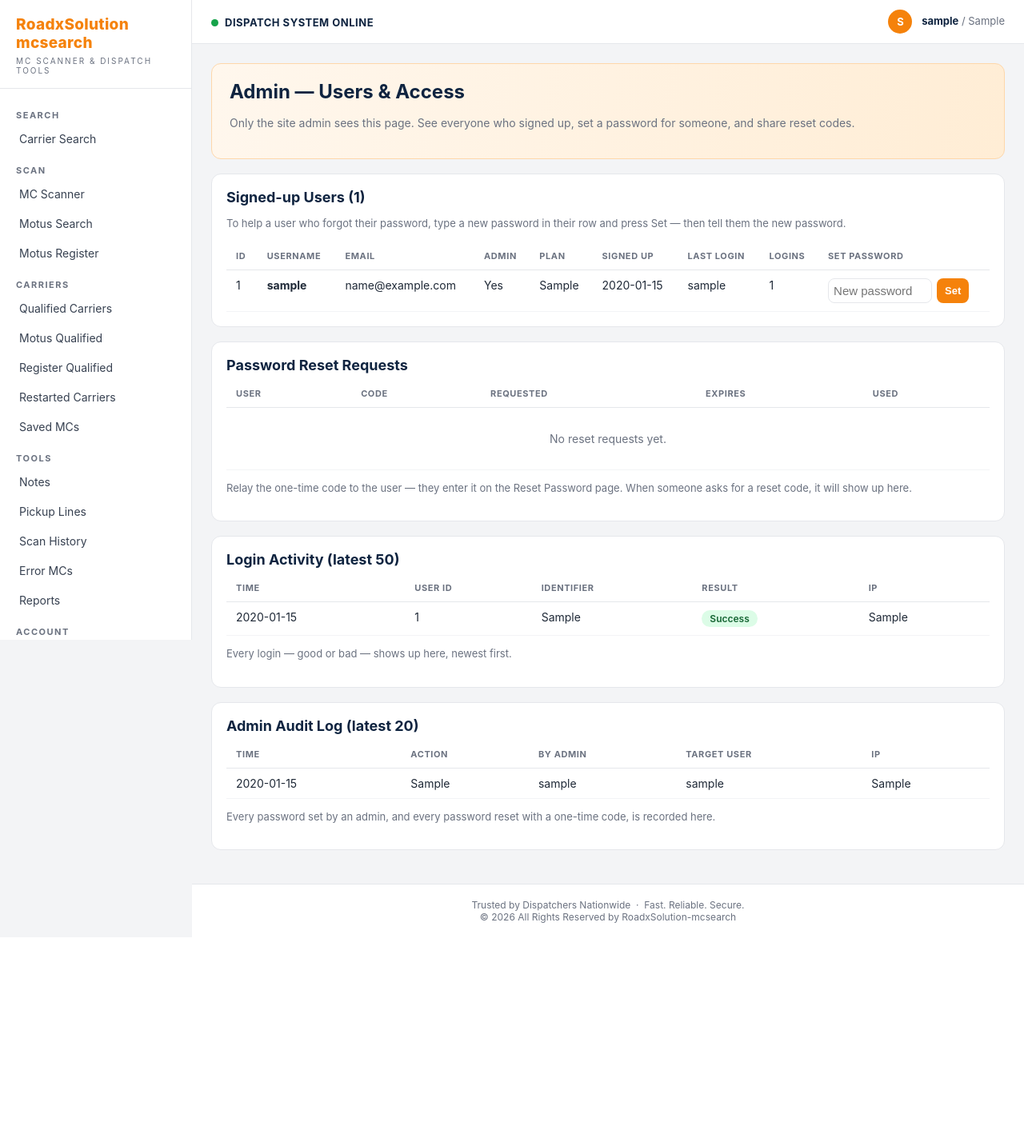
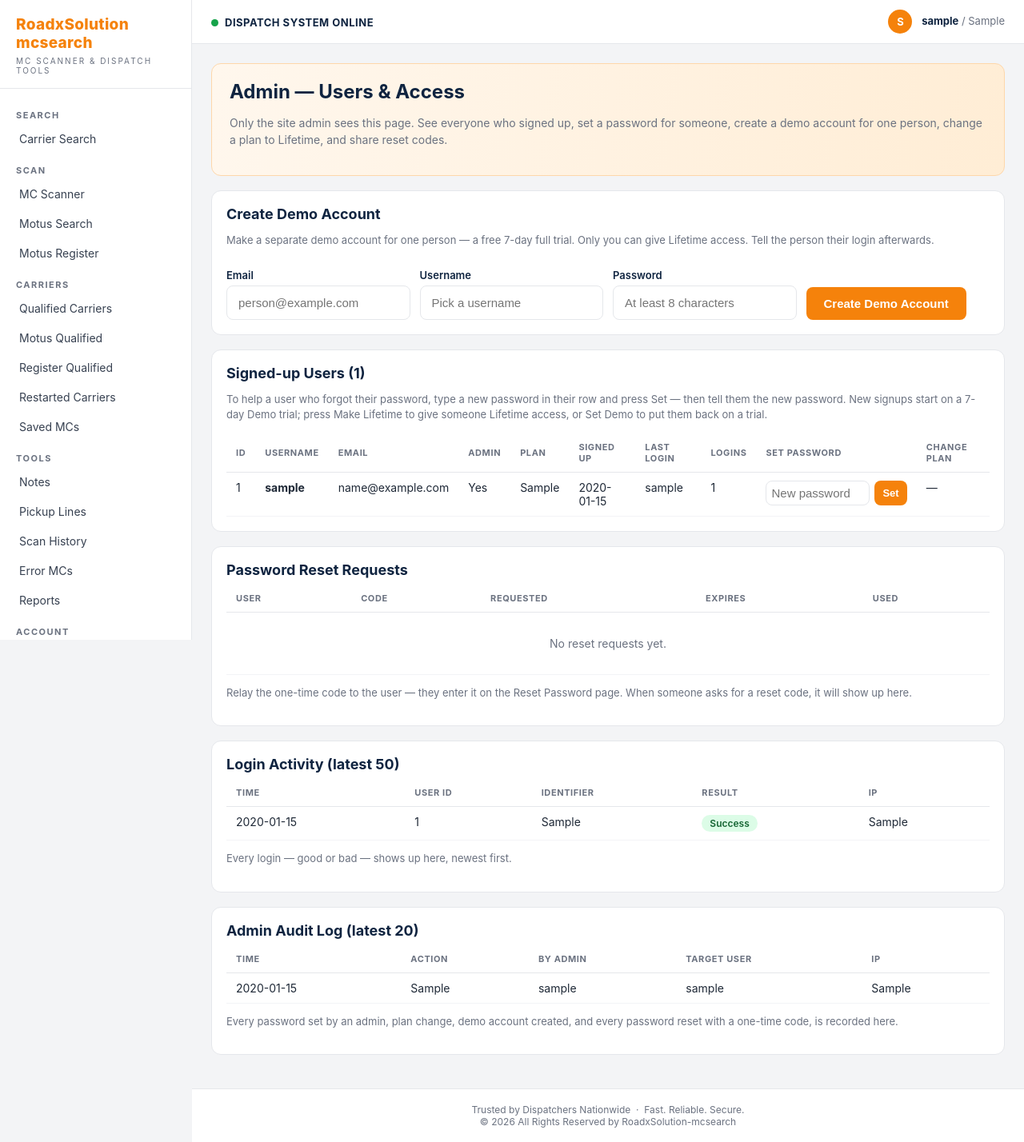
Before and after one commit to zackalbert12/roadxsolution-mcsearch, a Flask app: page /admin in a window 1280 px wide. Shown: the whole page at 80% size. Before the commit the page ends 1154 px from the top, so only its background shows below. Run offline with Flask 3, Linux system fonts and the light colour scheme; the visitor is signed in with stand-in values (Sample User, id 1); tables that the repository leaves empty hold one stand-in row (values such as "Sample post"); data that the repository does not hold is empty.

Commit message:
Demo accounts: new signups get a 7-day full trial; only the admin can give Lifetime access — admin can create demo accounts and switch plans from the Admin page; expired demos are blocked from scans and Motus runs

```diff
--- a/app.py
+++ b/app.py
@@ -64,6 +64,56 @@ def now_str():
 
 def now_time():
     return datetime.now().strftime("%H:%M:%S")
+
+
+# ---------------------------------------------------------------- demo trials
+# A new signup gets a 7-day full trial (plan 'Demo'). Only the admin can
+# give Lifetime access. The trial is derived from plan + created_at — no
+# schema change. Timestamps are naive local time, same as now_str().
+DEMO_TRIAL_DAYS = 7
+DEMO_EXPIRED_MESSAGE = ("Your 7-day demo trial has ended. Ask the site "
+                        "admin for Lifetime access.")
+
+
+def _demo_status(user):
+    """(expired, days_left) for a Demo-plan account.
+
+    Lifetime users and the admin never expire: (False, None). days_left is
+    the whole days remaining in the trial, rounded up, so the last day
+    still reads as 1 day left."""
+    try:
+        plan = user["plan"]
+        is_admin = user["is_admin"]
+        created = user["created_at"]
+    except (KeyError, TypeError, IndexError):
+        return (False, None)
+    if is_admin or plan != "Demo":
+        return (False, None)
+    try:
+        created_dt = datetime.strptime(created, "%Y-%m-%d %H:%M:%S")
+    except (TypeError, ValueError):
+        return (False, None)
+    remaining = created_dt + timedelta(days=DEMO_TRIAL_DAYS) - datetime.now()
+    if remaining.total_seconds() <= 0:
+        return (True, 0)
+    days_left = remaining.days + (1 if remaining.seconds else 0)
+    return (False, days_left)
+
+
+def _demo_expired_for(user_id):
+    """Re-read a user from the DB and say whether their demo has expired.
+    Used by background threads, which must stop mid-run when a trial ends."""
+    conn = store.connect()
+    try:
+        row = conn.execute(
+            "SELECT plan, created_at, is_admin FROM users WHERE id=?",
+            (user_id,)).fetchone()
+    finally:
+        conn.close()
+    if not row:
+        return True
+    expired, _ = _demo_status(dict(row))
+    return expired
 
 
 # ---------------------------------------------------------------- security
@@ -437,6 +487,11 @@ def run_scan(user_id, scan_db_id, scan_id, start_mc, end_mc, cargo_types):
             for chunk_start in range(0, len(mcs), 10):
                 if stop.is_set():
                     break
+                # A demo trial can end while a scan is running — stop the
+                # run instead of letting it keep checking for free.
+                if _demo_expired_for(user_id):
+                    stop.set()
+                    break
                 chunk = mcs[chunk_start:chunk_start + 10]
                 futs = {ex.submit(_safe_check_mc, mc, cargo_types): mc
                         for mc in chunk}
@@ -515,6 +570,11 @@ def run_motus(user_id, run_db_id, kind, usdots, cargo_types):
                 max_workers=SCAN_WORKERS) as ex:
             for chunk_start in range(0, len(usdots), 10):
                 if stop.is_set():
+                    break
+                # A demo trial can end while a run is going — stop the run
+                # instead of letting it keep checking for free.
+                if _demo_expired_for(user_id):
+                    stop.set()
                     break
                 chunk = usdots[chunk_start:chunk_start + 10]
                 futs = {ex.submit(_safe_check_usdot, u, cargo_types): u
@@ -873,11 +933,13 @@ def login():
                 else:
                     # C1: signup NEVER creates an admin. The admin account
                     # comes only from ROAD_ADMIN_EMAIL / ROAD_ADMIN_PASSWORD.
+                    # A new signup is a 7-day demo trial (plan 'Demo');
+                    # only the admin can give Lifetime access.
                     conn.execute(
                         "INSERT INTO users (email, username, password_hash, is_admin,"
-                        " created_at) VALUES (?,?,?,?,?)",
+                        " plan, created_at) VALUES (?,?,?,?,?,?)",
                         (email, username, generate_password_hash(password),
-                         0, now_str()))
+                         0, "Demo", now_str()))
                     conn.commit()
                     user = conn.execute(
                         "SELECT * FROM users WHERE email=?", (email,)).fetchone()
@@ -1024,13 +1086,16 @@ def dashboard():
         totals = conn.execute(
             "SELECT COUNT(*) c, SUM(qualified) q FROM scans WHERE user_id=?",
             (user["id"],)).fetchone()
+        demo_expired, demo_days_left = _demo_status(user)
         return render_template(
             "dashboard.html", user=user, settings=settings,
             scan=dict(scan) if scan else None,
             log=[dict(r) for r in log],
             total_scanned=totals["c"] or 0,
             commodities=commodity_names(),
-            running=user["id"] in RUNNING_SCANS)
+            running=user["id"] in RUNNING_SCANS,
+            demo_expired=demo_expired,
+            demo_days_left=demo_days_left)
     finally:
         conn.close()
 
@@ -1089,6 +1154,10 @@ def api_status():
 @login_required
 def api_start_scan():
     user = current_user()
+    expired, _ = _demo_status(user)
+    if expired:
+        return jsonify({"ok": False,
+                        "error": DEMO_EXPIRED_MESSAGE}), 403
     # H5: at most 10 scan starts per user per hour.
     if _rate_limited(("scan", user["id"]), 10, 3600):
         return jsonify({"ok": False,
@@ -1156,6 +1225,10 @@ def api_resume_scan():
     user = current_user()
     if user["id"] in RUNNING_SCANS:
         return jsonify({"ok": False, "error": "A scan is already running."}), 400
+    expired, _ = _demo_status(user)
+    if expired:
+        return jsonify({"ok": False,
+                        "error": DEMO_EXPIRED_MESSAGE}), 403
     conn = store.connect()
     try:
         scan = conn.execute(
@@ -1345,6 +1418,10 @@ def motus_register_search():
 def _motus_page(kind, title):
     user = current_user()
     if request.method == "POST":
+        expired, _ = _demo_status(user)
+        if expired:
+            flash(DEMO_EXPIRED_MESSAGE)
+            return redirect(request.path)
         # H5: at most 10 Motus runs per user per hour.
         if _rate_limited(("motus", user["id"]), 10, 3600):
             flash("Too many Motus runs started — try again later.")
@@ -1890,6 +1967,81 @@ def admin_set_password():
     return redirect(url_for("admin_page"))
 
 
+@app.route("/admin/set-plan", methods=["POST"])
+@admin_required
+def admin_set_plan():
+    """Give a user Lifetime access or put them back on a Demo trial.
+
+    The admin account itself always stays Lifetime. A plan change takes
+    effect on the user's next request — plans are read fresh from the
+    database on every request, so no session invalidation is needed."""
+    admin = current_user()
+    uid = request.form.get("user_id")
+    plan = (request.form.get("plan") or "").strip()
+    try:
+        uid_int = int(uid) if uid else None
+    except (TypeError, ValueError):
+        uid_int = None
+    if not uid_int or plan not in ("Demo", "Lifetime"):
+        flash("Select a user and a plan (Demo or Lifetime).")
+        return redirect(url_for("admin_page"))
+    conn = store.connect()
+    try:
+        target = conn.execute("SELECT id, is_admin FROM users WHERE id=?",
+                              (uid_int,)).fetchone()
+        if not target:
+            flash("No such user.")
+            return redirect(url_for("admin_page"))
+        if target["is_admin"]:
+            flash("The admin account stays Lifetime.")
+            return redirect(url_for("admin_page"))
+        conn.execute("UPDATE users SET plan=? WHERE id=?", (plan, uid_int))
+        conn.commit()
+    finally:
+        conn.close()
+    _log_admin_action(admin["id"], uid_int,
+                      "admin_set_plan_%s" % plan.lower())
+    flash("Plan updated to %s." % plan)
+    return redirect(url_for("admin_page"))
+
+
+@app.route("/admin/create-user", methods=["POST"])
+@admin_required
+def admin_create_user():
+    """Create a demo account for one person — same rules as signup.
+
+    The account is always plan 'Demo' (a 7-day full trial) and never an
+    admin. The admin shares the login with the person afterwards."""
+    admin = current_user()
+    email = (request.form.get("email") or "").strip().lower()[:254]
+    username = (request.form.get("username") or "").strip()[:50]
+    password = request.form.get("password") or ""
+    if not email or not username or \
+            len(password) < MIN_PASSWORD_LEN or len(password) > 128:
+        flash("Email, username and a password of %d–128 characters are"
+              " required." % MIN_PASSWORD_LEN)
+        return redirect(url_for("admin_page"))
+    conn = store.connect()
+    try:
+        if conn.execute("SELECT id FROM users WHERE email=? OR username=?",
+                        (email, username)).fetchone():
+            flash("An account with this email or username already exists.")
+            return redirect(url_for("admin_page"))
+        cur = conn.execute(
+            "INSERT INTO users (email, username, password_hash, is_admin,"
+            " plan, created_at) VALUES (?,?,?,?,?,?)",
+            (email, username, generate_password_hash(password), 0, "Demo",
+             now_str()))
+        conn.commit()
+        new_id = cur.lastrowid
+    finally:
+        conn.close()
+    _log_admin_action(admin["id"], new_id, "admin_create_demo_user")
+    flash("Demo account created for %s — share the login with them."
+          % username)
+    return redirect(url_for("admin_page"))
+
+
 # ---------------------------------------------------------------- main
 
 @app.route("/health")
--- a/templates/admin.html
+++ b/templates/admin.html
@@ -2,13 +2,27 @@
 {% block title %}Admin{% endblock %}
 {% block content %}
 <div class="hero"><h1>Admin — Users &amp; Access</h1>
-<p>Only the site admin sees this page. See everyone who signed up, set a password for someone, and share reset codes.</p></div>
+<p>Only the site admin sees this page. See everyone who signed up, set a password for someone, create a demo account for one person, change a plan to Lifetime, and share reset codes.</p></div>
+
+<div class="card">
+  <h2>Create Demo Account</h2>
+  <p class="muted">Make a separate demo account for one person — a free 7-day full trial. Only you can give Lifetime access. Tell the person their login afterwards.</p>
+  <form method="post" action="{{ url_for('admin_create_user') }}">
+    <input type="hidden" name="csrf_token" value="{{ csrf_token() }}">
+    <div class="form-row">
+      <div><label>Email</label><input type="email" name="email" placeholder="person@example.com" required></div>
+      <div><label>Username</label><input type="text" name="username" placeholder="Pick a username" required></div>
+      <div><label>Password</label><input type="password" name="password" placeholder="At least 8 characters" required minlength="8"></div>
+      <div><button class="btn" type="submit">Create Demo Account</button></div>
+    </div>
+  </form>
+</div>
 
 <div class="card">
   <h2>Signed-up Users ({{ users|length }})</h2>
-  <p class="muted">To help a user who forgot their password, type a new password in their row and press Set — then tell them the new password.</p>
+  <p class="muted">To help a user who forgot their password, type a new password in their row and press Set — then tell them the new password. New signups start on a 7-day Demo trial; press Make Lifetime to give someone Lifetime access, or Set Demo to put them back on a trial.</p>
   <div class="table-wrap"><table>
-    <thead><tr><th>ID</th><th>Username</th><th>Email</th><th>Admin</th><th>Plan</th><th>Signed Up</th><th>Last Login</th><th>Logins</th><th>Set Password</th></tr></thead>
+    <thead><tr><th>ID</th><th>Username</th><th>Email</th><th>Admin</th><th>Plan</th><th>Signed Up</th><th>Last Login</th><th>Logins</th><th>Set Password</th><th>Change Plan</th></tr></thead>
     <tbody>
     {% for u in users %}
       <tr>
@@ -22,6 +36,21 @@
             <input type="password" name="new_password" placeholder="New password" style="width:130px;padding:6px">
             <button class="btn small" type="submit">Set</button>
           </form>
+        </td>
+        <td>
+          {% if not u.is_admin %}
+          <form method="post" action="{{ url_for('admin_set_plan') }}" style="display:flex;gap:6px">
+            <input type="hidden" name="csrf_token" value="{{ csrf_token() }}">
+            <input type="hidden" name="user_id" value="{{ u.id }}">
+            {% if u.plan == 'Demo' %}
+              <input type="hidden" name="plan" value="Lifetime">
+              <button class="btn small" type="submit">Make Lifetime</button>
+            {% else %}
+              <input type="hidden" name="plan" value="Demo">
+              <button class="btn small" type="submit">Set Demo</button>
+            {% endif %}
+          </form>
+          {% else %}—{% endif %}
         </td>
       </tr>
     {% endfor %}
@@ -73,10 +102,10 @@
     {% for a in audit %}
       <tr><td>{{ a.created_at }}</td><td>{{ a.action }}</td><td>{{ a.admin_name or '— (reset flow)' }}</td><td>{{ a.target_name or a.target_user_id }}</td><td>{{ a.ip }}</td></tr>
     {% else %}
-      <tr><td colspan="5" class="empty">No admin password changes yet.</td></tr>
+      <tr><td colspan="5" class="empty">No admin actions yet.</td></tr>
     {% endfor %}
     </tbody>
   </table></div>
-  <p class="muted">Every password set by an admin, and every password reset with a one-time code, is recorded here.</p>
+  <p class="muted">Every password set by an admin, plan change, demo account created, and every password reset with a one-time code, is recorded here.</p>
 </div>
 {% endblock %}
--- a/templates/login.html
+++ b/templates/login.html
@@ -37,7 +37,7 @@
         <label class="checkbox" style="margin-top:12px"><input type="checkbox" name="remember" value="1" checked> Remember me</label>
         <div style="margin-top:16px"><button class="btn" style="width:100%" type="submit">Create Account</button></div>
       </form>
-      <p class="muted" style="text-align:center;margin-top:12px">Create your account to get started — it takes less than a minute.</p>
+      <p class="muted" style="text-align:center;margin-top:12px">Signing up starts a free 7-day demo trial with full access. For Lifetime access, ask the site admin.</p>
     </div>
   </div>
 </div>
```
Also changed, not shown: templates/dashboard.html (+7 -0 lines).
